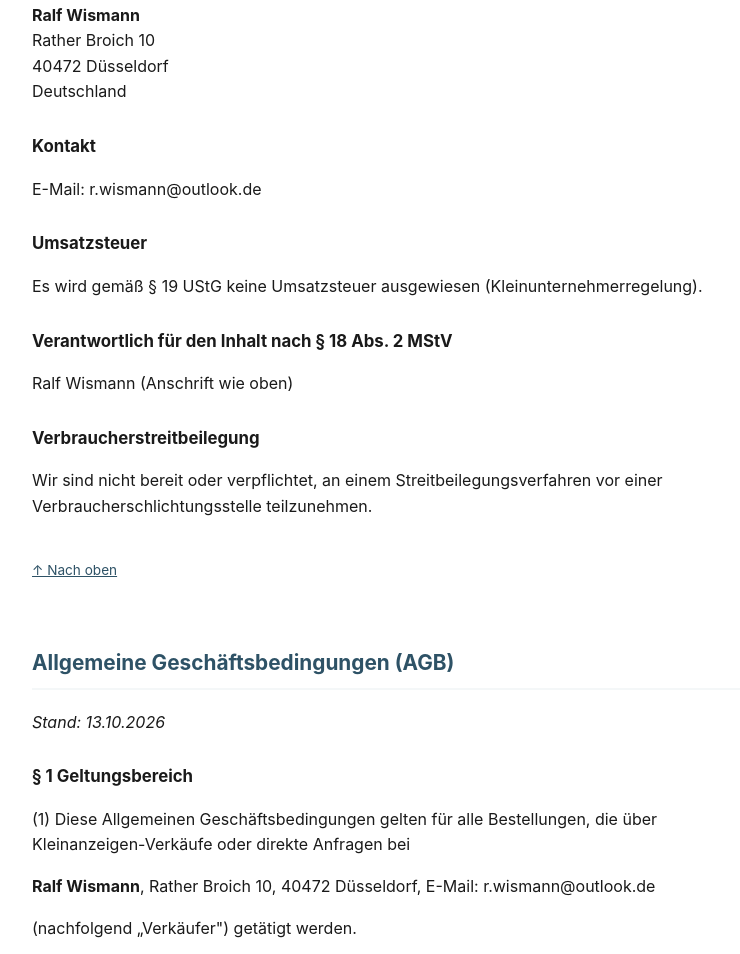
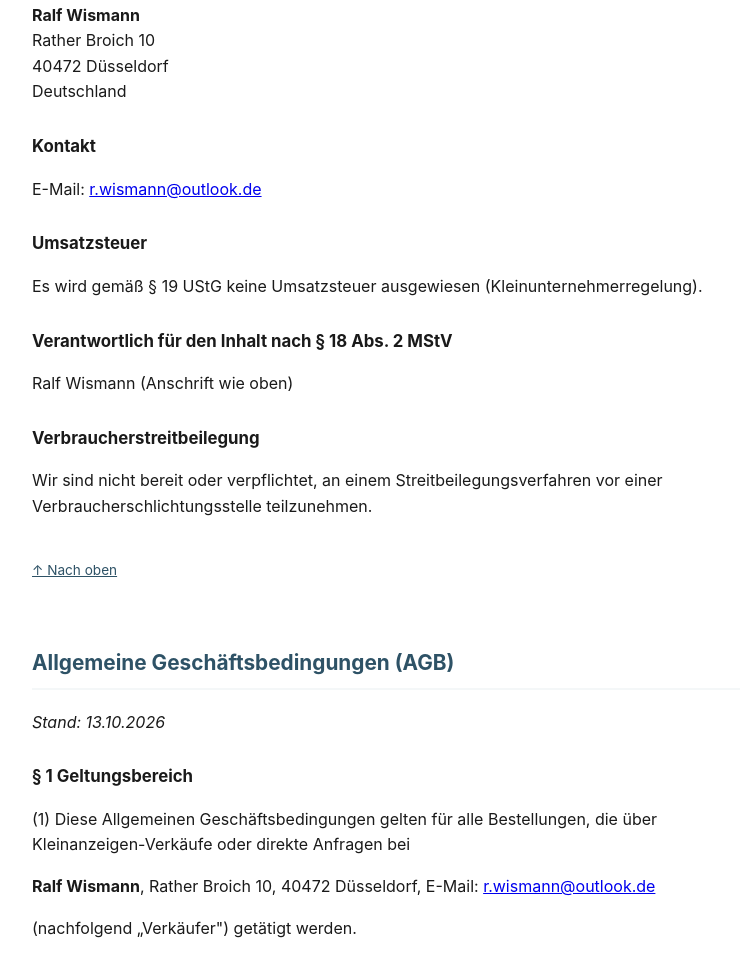
Before and after one commit to wisistor/wisistor.github.io, a plain HTML site: page index.html in a window 1280 px wide. Shown: the part 359-1313 px from the top of the page, without its empty margins (248-988 px from the left). Drawn offline with Linux system fonts and the light colour scheme.

Commit message:
E-Mail-Adresse per JS obfuskiert (Spam-Schutz)

```diff
--- a/index.html
+++ b/index.html
@@ -147,7 +147,7 @@
 
     <h3>Kontakt</h3>
     <p>
-      E-Mail: r.wismann@outlook.de
+      E-Mail: <span class="eml"></span>
     </p>
 
     <h3>Umsatzsteuer</h3>
@@ -173,7 +173,7 @@
 
     <h3>§ 1 Geltungsbereich</h3>
     <p>(1) Diese Allgemeinen Geschäftsbedingungen gelten für alle Bestellungen, die über Kleinanzeigen-Verkäufe oder direkte Anfragen bei</p>
-    <p><strong>Ralf Wismann</strong>, Rather Broich 10, 40472 Düsseldorf, E-Mail: r.wismann@outlook.de</p>
+    <p><strong>Ralf Wismann</strong>, Rather Broich 10, 40472 Düsseldorf, E-Mail: <span class="eml"></span></p>
     <p>(nachfolgend „Verkäufer") getätigt werden.</p>
     <p>(2) Verbraucher im Sinne dieser AGB ist jede natürliche Person, die ein Rechtsgeschäft zu Zwecken abschließt, die überwiegend weder ihrer gewerblichen noch ihrer selbständigen beruflichen Tätigkeit zugerechnet werden können (§ 13 BGB). Unternehmer ist eine natürliche oder juristische Person oder eine rechtsfähige Personengesellschaft, die beim Abschluss des Vertrages in Ausübung ihrer gewerblichen oder selbständigen beruflichen Tätigkeit handelt (§ 14 BGB).</p>
     <p>(3) Diese AGB gelten sowohl für Verträge mit Verbrauchern (B2C) als auch mit Unternehmern (B2B). Regelungen, die nur für eine der beiden Gruppen gelten, sind entsprechend gekennzeichnet.</p>
@@ -255,7 +255,7 @@
     <p>Sie haben das Recht, binnen vierzehn Tagen ohne Angabe von Gründen diesen Vertrag zu widerrufen.</p>
     <p>Die Widerrufsfrist beträgt vierzehn Tage ab dem Tag, an dem Sie oder ein von Ihnen benannter Dritter, der nicht der Beförderer ist, die Waren in Besitz genommen haben bzw. hat.</p>
     <p>Um Ihr Widerrufsrecht auszuüben, müssen Sie uns</p>
-    <p><strong>Ralf Wismann</strong>, Rather Broich 10, 40472 Düsseldorf, E-Mail: r.wismann@outlook.de</p>
+    <p><strong>Ralf Wismann</strong>, Rather Broich 10, 40472 Düsseldorf, E-Mail: <span class="eml"></span></p>
     <p>mittels einer eindeutigen Erklärung (z. B. per Post versandter Brief oder E-Mail) über Ihren Entschluss, diesen Vertrag zu widerrufen, informieren. Sie können dafür das unten stehende Muster-Widerrufsformular verwenden, was jedoch nicht vorgeschrieben ist.</p>
     <p>Zur Wahrung der Widerrufsfrist reicht es aus, dass Sie die Mitteilung über die Ausübung des Widerrufsrechts vor Ablauf der Widerrufsfrist absenden.</p>
 
@@ -270,7 +270,7 @@
 
     <h3>Muster-Widerrufsformular</h3>
     <p><em>(Wenn Sie den Vertrag widerrufen wollen, füllen Sie bitte dieses Formular aus und senden Sie es zurück.)</em></p>
-    <p>An Ralf Wismann, Rather Broich 10, 40472 Düsseldorf, r.wismann@outlook.de:</p>
+    <p>An Ralf Wismann, Rather Broich 10, 40472 Düsseldorf, <span class="eml"></span>:</p>
     <p>Hiermit widerrufe(n) ich/wir (*) den von mir/uns (*) abgeschlossenen Vertrag über den Kauf der folgenden Waren (*)/die Erbringung der folgenden Dienstleistung (*)</p>
     <ul>
       <li>Bestellt am (*)/erhalten am (*): __________</li>
@@ -293,7 +293,7 @@
       Verantwortlich für die Datenverarbeitung im Zusammenhang mit dieser Seite und dem darüber
       angebahnten Kontakt ist:<br>
       Ralf Wismann, Rather Broich 10, 40472 Düsseldorf,
-      E-Mail: r.wismann@outlook.de
+      E-Mail: <span class="eml"></span>
     </p>
 
     <h3>2. Hosting dieser Seite</h3>
@@ -366,6 +366,9 @@
   </footer>
 
 </div>
-<script>document.getElementById('year').textContent = new Date().getFullYear();</script>
+<script>
+document.getElementById('year').textContent = new Date().getFullYear();
+(function(){var u='r.wismann',d='outlook.de',e=u+'@'+d;document.querySelectorAll('.eml').forEach(function(s){s.outerHTML='<a href="mailto:'+e+'">'+e+'</a>';});})();
+</script>
 </body>
 </html>
```
